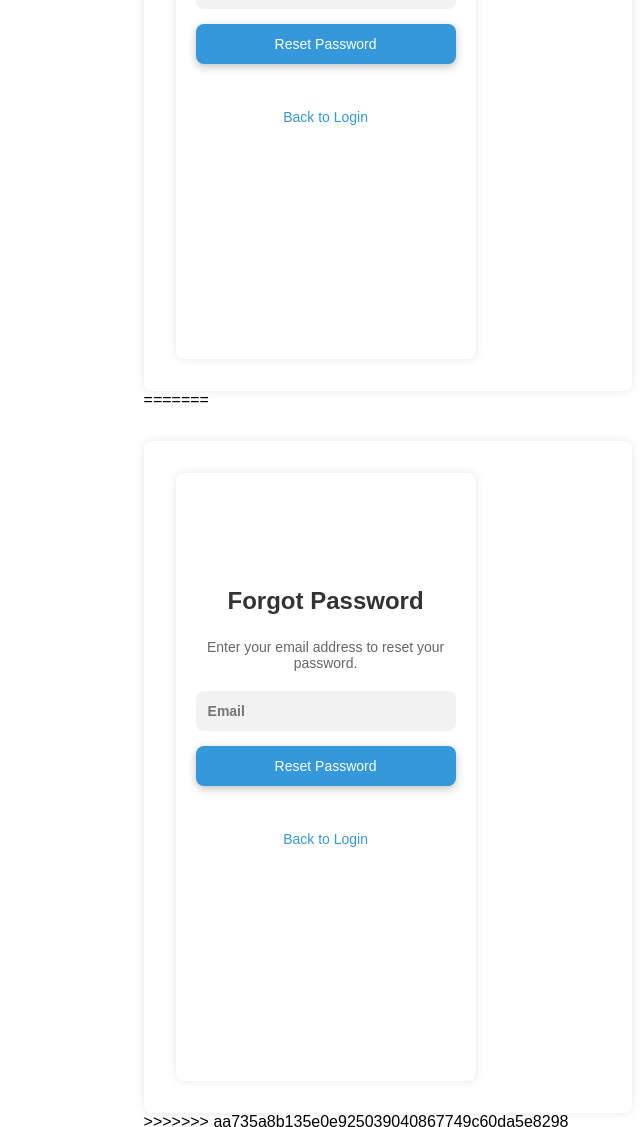
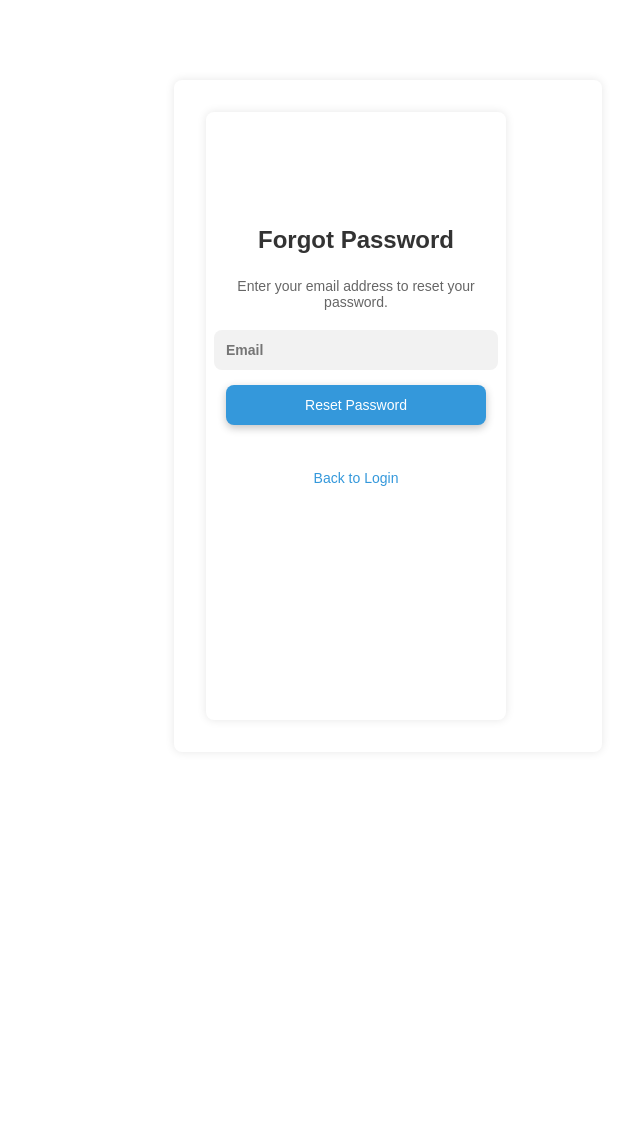
Before and after one commit to deekshaacharya25/SKILLQUEST, a website: page public/forgot-password.html in a window 1280 px wide. Shown: the whole page, without its empty margins (284-924 px from the left). After the commit the page ends 800 px from the top, so only its background shows below. Drawn offline with Linux system fonts and the light colour scheme.

Commit message:
Update forgot-password.html

```diff
--- a/public/forgot-password.html
+++ b/public/forgot-password.html
@@ -1,4 +1,3 @@
-<<<<<<< HEAD
 <!DOCTYPE html>
 <html lang="en">
 <head>
@@ -23,30 +22,3 @@
     </main>
     <script src="script.js"></script>
 </body>
-=======
-<!DOCTYPE html>
-<html lang="en">
-<head>
-    <meta charset="UTF-8">
-    <meta name="viewport" content="width=device-width, initial-scale=1.0">
-    <title>SKILL QUEST - Forgot Password</title>
-    <link rel="stylesheet" href="style.css">
-</head>
-<body>
-    <main>
-        <section id="forgot-password">
-            <div class="container">
-                <div class="form">
-                    <h2>Forgot Password</h2>
-                    <p>Enter your email address to reset your password.</p>
-                    <input type="email" id="reset-email" placeholder="Email" autocomplete="email" required>
-                    <button type="button" onclick="resetPassword()">Reset Password</button>
-                    <a href="login.html">Back to Login</a>
-                </div>
-            </div>
-        </section>
-    </main>
-    <script src="script.js"></script>
-</body>
->>>>>>> aa735a8b135e0e925039040867749c60da5e8298
-</html>
```
